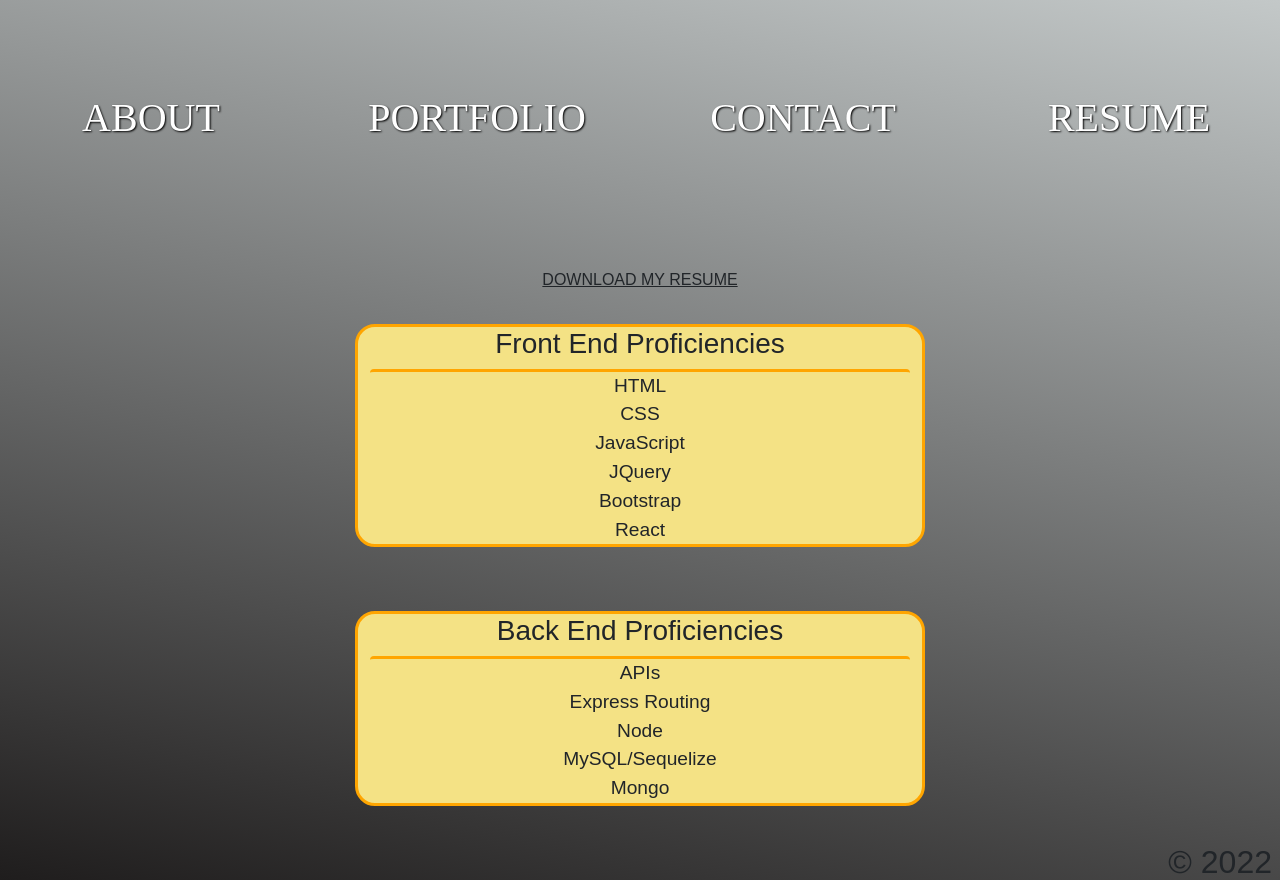
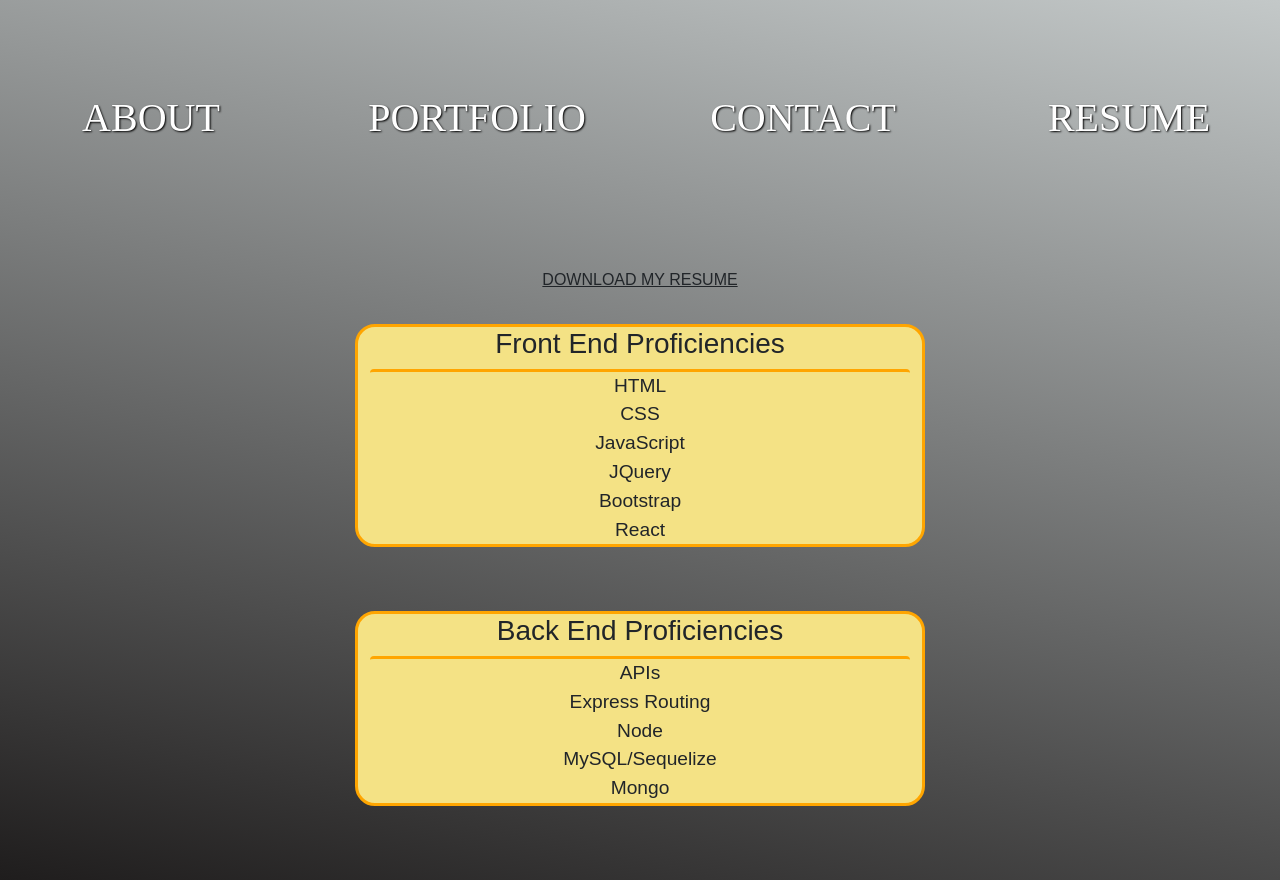
Before and after one commit to sabhanson/HW20-ReactPortfolio, a React (Create React App) app: page /resume in a window 1280 px wide. Built offline with nearby package versions, Linux system fonts and the light colour scheme.

Commit message:
got rid of footer

```diff
--- a/src/App.js
+++ b/src/App.js
@@ -1,7 +1,7 @@
 import React from "react";
 import "./App.css";
 import Header from "./components/Header";
-import Footer from "./components/Footer";
+// import Footer from "./components/Footer";
 import About from "./components/pages/About";
 import Portfolio from "./components/pages/Portfolio";
 import Contact from "./components/pages/Contact";
@@ -11,11 +11,10 @@ import { BrowserRouter as Router, Routes, Route } from "react-router-dom";
 
 // when the app is initially opened, a user will see the main/default page (about me)
 // they will see the navbar with:
-//SABRINA HANSON-----ABOUT ME | PORTFOLIO | CONTACT | RESUME
+// ABOUT ME | PORTFOLIO | CONTACT | RESUME
 // they will see the about me section displayed in the main area
-// I AM SABRINA...pic of me...info about me
-// they will see the footer
-// LINK TO GITHUB | LINK TO LINKEDIN
+// SABRINA HANSON, WEB DEVELOPER AND CREATIVE PROBLEM SOLVER.
+// LINK TO GITHUB | LINK TO LINKEDIN | LINK TO STACKOVERFLOW
 
 function App() {
   return (
@@ -26,13 +25,13 @@ function App() {
           <div className="container">
             <Routes>
               <Route path="/" element={<About />} />
-              <Route path="/about" element={<About />} />
+              {/* <Route path="/about" element={<About />} /> */}
               <Route path="/portfolio" element={<Portfolio />} />
               <Route path="/contact" element={<Contact />} />
               <Route path="/resume" element={<Resume />} />
             </Routes>
           </div>
-          <Footer />
+          {/* <Footer /> */}
         </div>
       </Router>
     </div>
--- a/src/components/Footer.js
+++ b/src/components/Footer.js
@@ -1,5 +1,6 @@
 import React from "react";
 import "bootstrap/dist/css/bootstrap.min.css";
+import "../styles/Footer.css";
 
 const styles = {
   p: {
@@ -12,7 +13,7 @@ const styles = {
 
 function Footer() {
   return (
-    <footer style={styles.footer}>
+    <footer>
       <p style={styles.p}>&copy; 2022</p>
     </footer>
   );
--- /dev/null
+++ b/src/styles/Footer.css
@@ -0,0 +1,6 @@
+footer {
+  position: absolute;
+  left: 0;
+  bottom: 0;
+  right: 0;
+}
```
